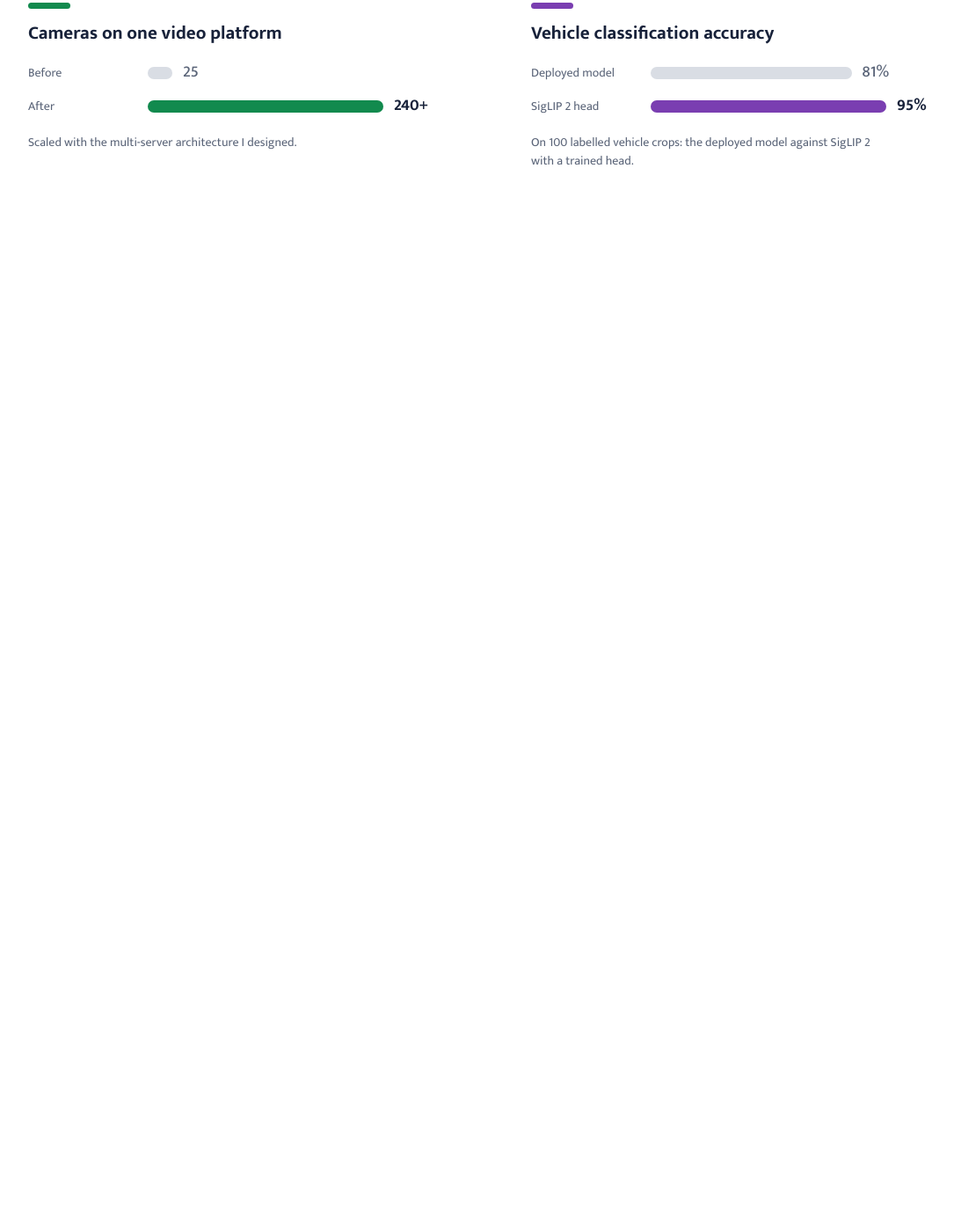
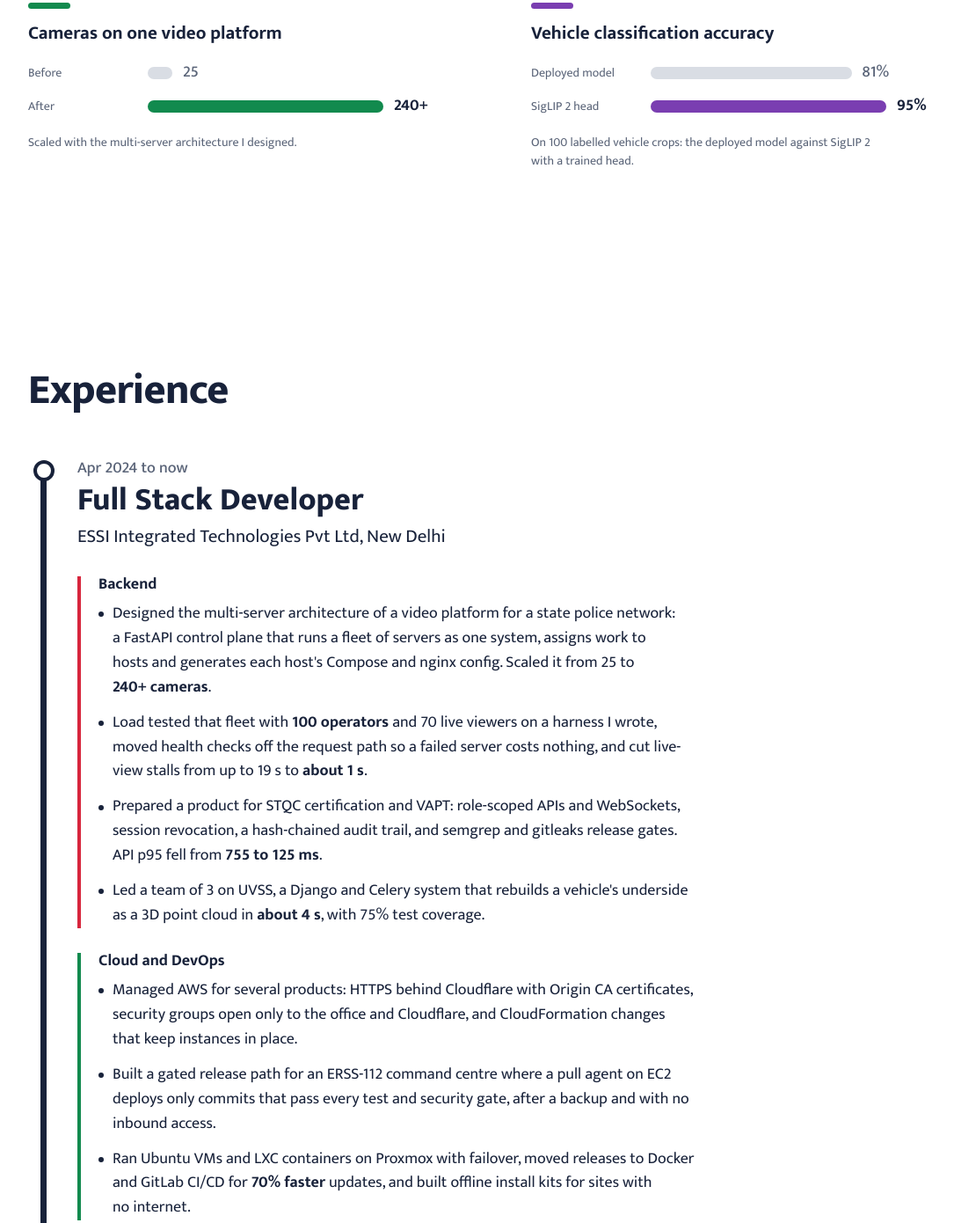
Before and after one commit to Jay-Parmar/JayParmar, an Astro site: page / in a window 1280 px wide. Shown: the part 1228-2618 px from the top of the page at 88% size, without its empty margins (72-1157 px from the left). Before the commit the page ends 1534 px from the top, so only its background shows below. Built offline with nearby package versions, Linux system fonts and the light colour scheme; Astro itself is replaced by a stand-in of ours.

Commit message:
Add the experience timeline

```diff
--- /dev/null
+++ b/src/components/Experience.astro
@@ -0,0 +1,134 @@
+---
+import { education, roles } from '../data/experience';
+import { lines } from '../data/lines';
+
+const names = new Map(lines.map((line) => [line.id, line.name]));
+const period = (start: string, end: string) => `${start} to ${end === 'Present' ? 'now' : end}`;
+const parts = (text: string) => text.split(/\*\*(.+?)\*\*/);
+---
+
+<section class="section" id="experience" aria-labelledby="experience-title">
+  <div class="wrap">
+    <h2 class="title" id="experience-title">Experience</h2>
+    <ol class="timeline" role="list">
+      {
+        roles.map((role) => (
+          <li class="stop" id={role.id}>
+            <p class="when">{period(role.start, role.end)}</p>
+            <h3>{role.title}</h3>
+            <p class="where">
+              {role.company}, {role.place}
+            </p>
+            {role.groups.map((group) => (
+              <div class="group" style={`--c: var(--${group.line})`}>
+                <h4>{names.get(group.line)}</h4>
+                <ul role="list">
+                  {group.points.map((point) => (
+                    <li>{parts(point).map((part, i) => (i % 2 ? <strong>{part}</strong> : part))}</li>
+                  ))}
+                </ul>
+              </div>
+            ))}
+          </li>
+        ))
+      }
+      <li class="stop" id="education">
+        <p class="when">{period(education.start, education.end)}</p>
+        <h3>{education.degree}</h3>
+        <p class="where">{education.school}, {education.place}</p>
+      </li>
+    </ol>
+  </div>
+</section>
+
+<style>
+  .timeline {
+    --x: 0.9rem;
+    --dot: 1.5rem;
+    margin-top: 3rem;
+    padding-left: clamp(2.75rem, 2rem + 2vw, 3.5rem);
+  }
+
+  .stop {
+    position: relative;
+    padding-bottom: 3.5rem;
+  }
+
+  .stop:last-child {
+    padding-bottom: 0;
+  }
+
+  .stop::before,
+  .stop::after {
+    content: '';
+    position: absolute;
+    left: calc(var(--x) - clamp(2.75rem, 2rem + 2vw, 3.5rem));
+  }
+
+  .stop::before {
+    z-index: 1;
+    top: 0.25rem;
+    width: var(--dot);
+    height: var(--dot);
+    margin-left: calc(var(--line) / 2 - var(--dot) / 2);
+    border: 4px solid var(--ink);
+    border-radius: 50%;
+    background: var(--paper);
+  }
+
+  .stop:not(:last-child)::after {
+    top: calc(0.25rem + var(--dot) / 2);
+    width: var(--line);
+    height: 100%;
+    background: var(--ink);
+  }
+
+  .when {
+    font-weight: 500;
+    color: var(--muted);
+  }
+
+  h3 {
+    margin-top: 0.15rem;
+    font-size: var(--step-3);
+  }
+
+  .where {
+    margin-top: 0.35rem;
+    font-size: var(--step-1);
+  }
+
+  .group {
+    max-width: var(--measure);
+    margin-top: 1.75rem;
+    padding-left: clamp(0.85rem, 0.5rem + 1.5vw, 1.25rem);
+    border-left: 4px solid var(--c);
+  }
+
+  h4 {
+    font-size: var(--step-0);
+    font-weight: 700;
+  }
+
+  .group ul {
+    display: grid;
+    gap: 0.75rem;
+    margin-top: 0.6rem;
+  }
+
+  .group li {
+    position: relative;
+    padding-left: 1rem;
+  }
+
+  .group li::before {
+    content: '';
+    position: absolute;
+    left: 0;
+    top: 0.62em;
+    width: 0.375rem;
+    height: 0.375rem;
+    border-radius: 50%;
+    background: var(--ink);
+  }
+</style>
--- a/src/pages/index.astro
+++ b/src/pages/index.astro
@@ -1,5 +1,6 @@
 ---
 import Hero from '../components/Hero.astro';
+import Experience from '../components/Experience.astro';
 import Results from '../components/Results.astro';
 import Base from '../layouts/Base.astro';
 ---
@@ -11,5 +12,6 @@ import Base from '../layouts/Base.astro';
   <main id="main">
     <Hero />
     <Results />
+    <Experience />
   </main>
 </Base>
```
